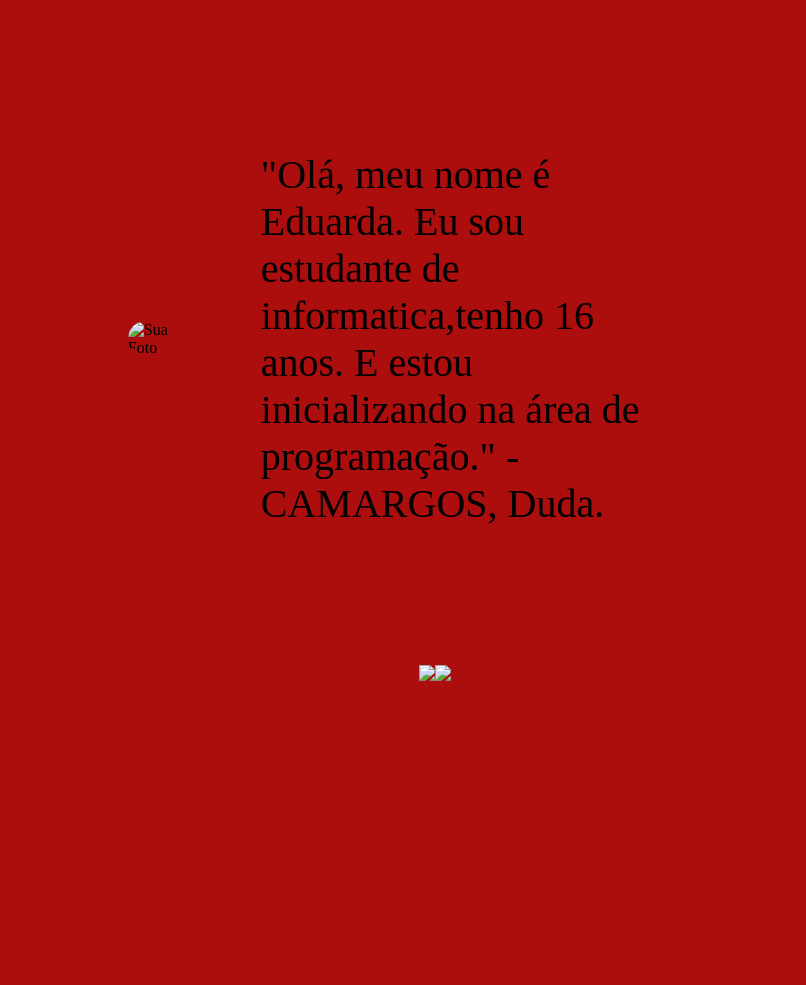
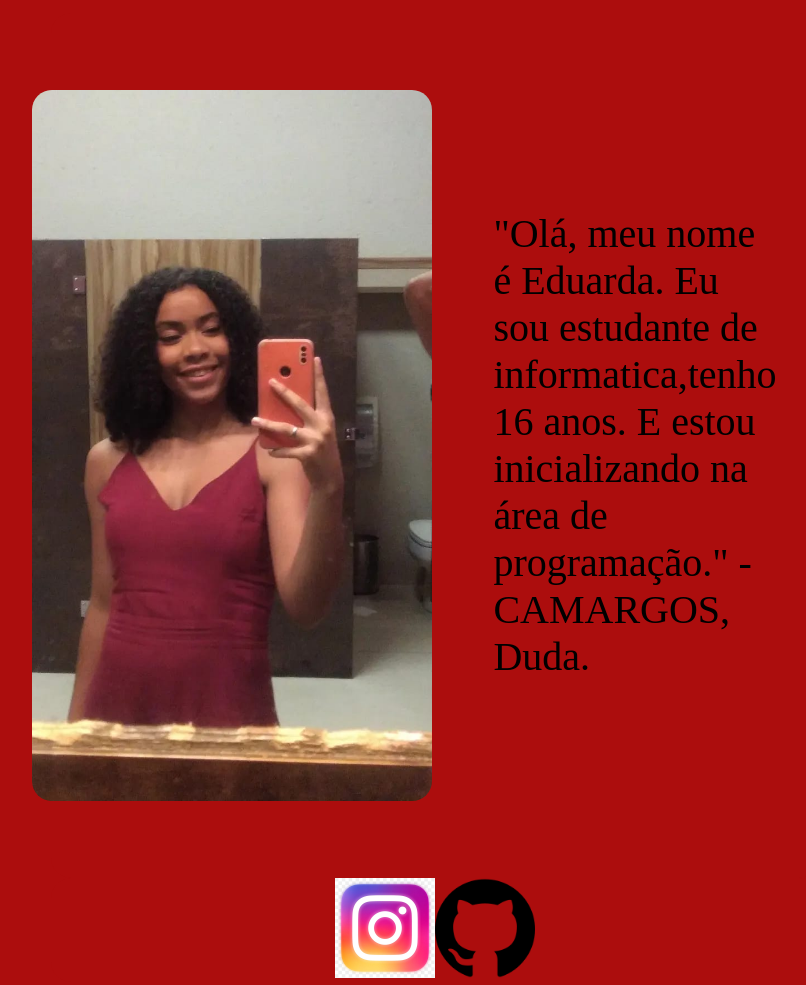
Before and after one commit to Dudinha-estrelinha/Livros-de-Horror, a plain HTML site: page aluna.html in a window 1280 px wide. Shown: the whole page, without its empty margins (205-1011 px from the left). Before the commit the page ends 800 px from the top, so only its background shows below. Drawn offline with Linux system fonts and the light colour scheme.

Commit message:
Add files via upload

```diff
--- a/aluna.html
+++ b/aluna.html
@@ -11,7 +11,7 @@
     <div class="container">
       <div class="bio">
         <img
-          src="img/37d59a63-ec61-4159-8066-97b356f3d8ac.jpg"
+          src="img/WhatsApp Image 2024-08-03 at 07.26.38.jpeg"
           alt="Sua Foto"
           class="profile-pic"
           width="200px"
@@ -24,11 +24,11 @@
 
       <div class="social">
         <a href="https://www.instagram.com/duda_.camargos/" target="_blank"
-          ><img src="img/logo-insta.png" width="100px"
+          ><img src="img/ogo-insta.png" width="100px"
         /></a>
 
         <a href="https://github.com/Dudinha-estrelinha" target="_blank"
-          ><img src="img/github-logo.png" width="100px"
+          ><img src="img/logo github.png" width="100px"
         /></a>
       </div>
     </div>
```
